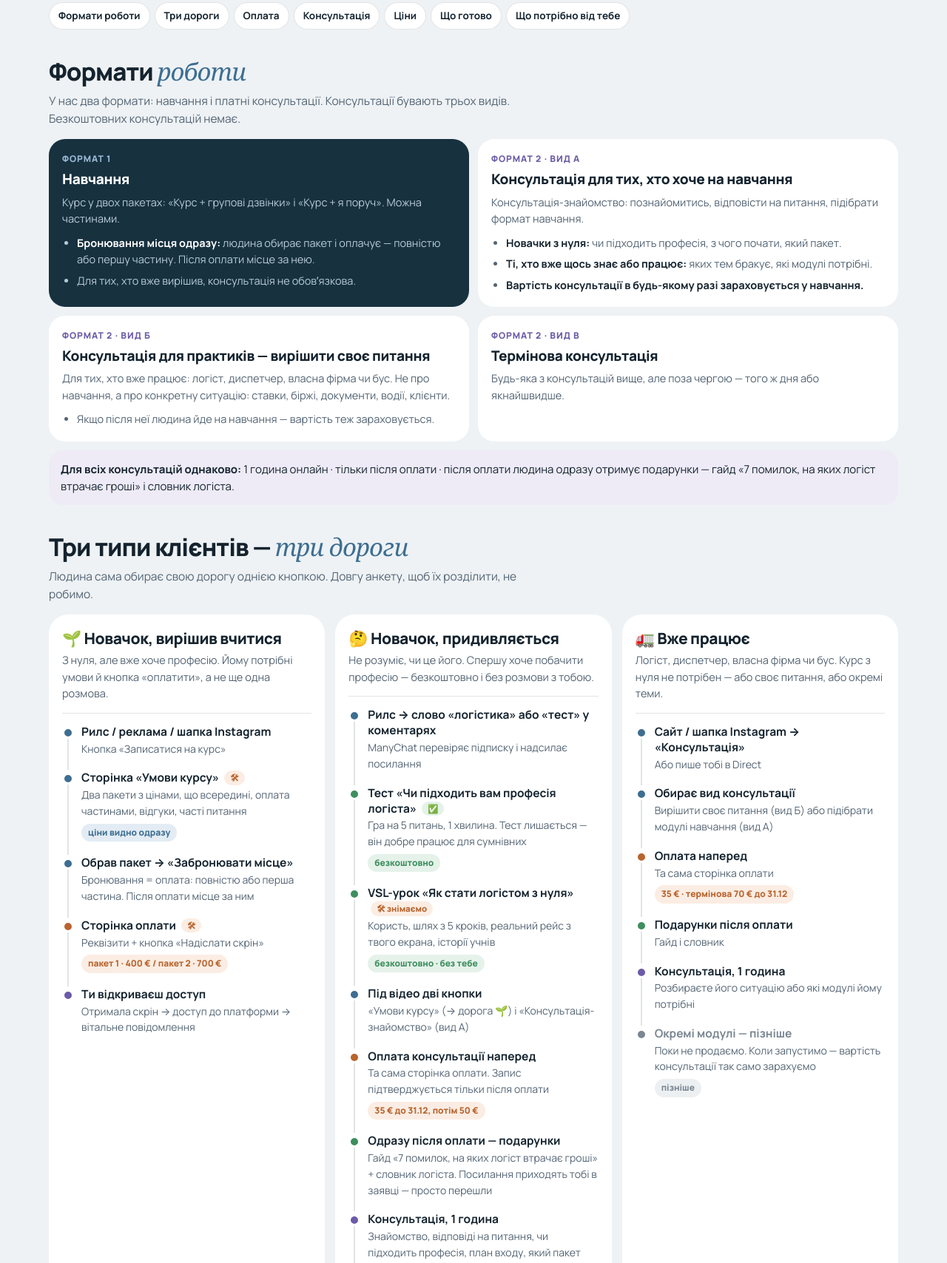
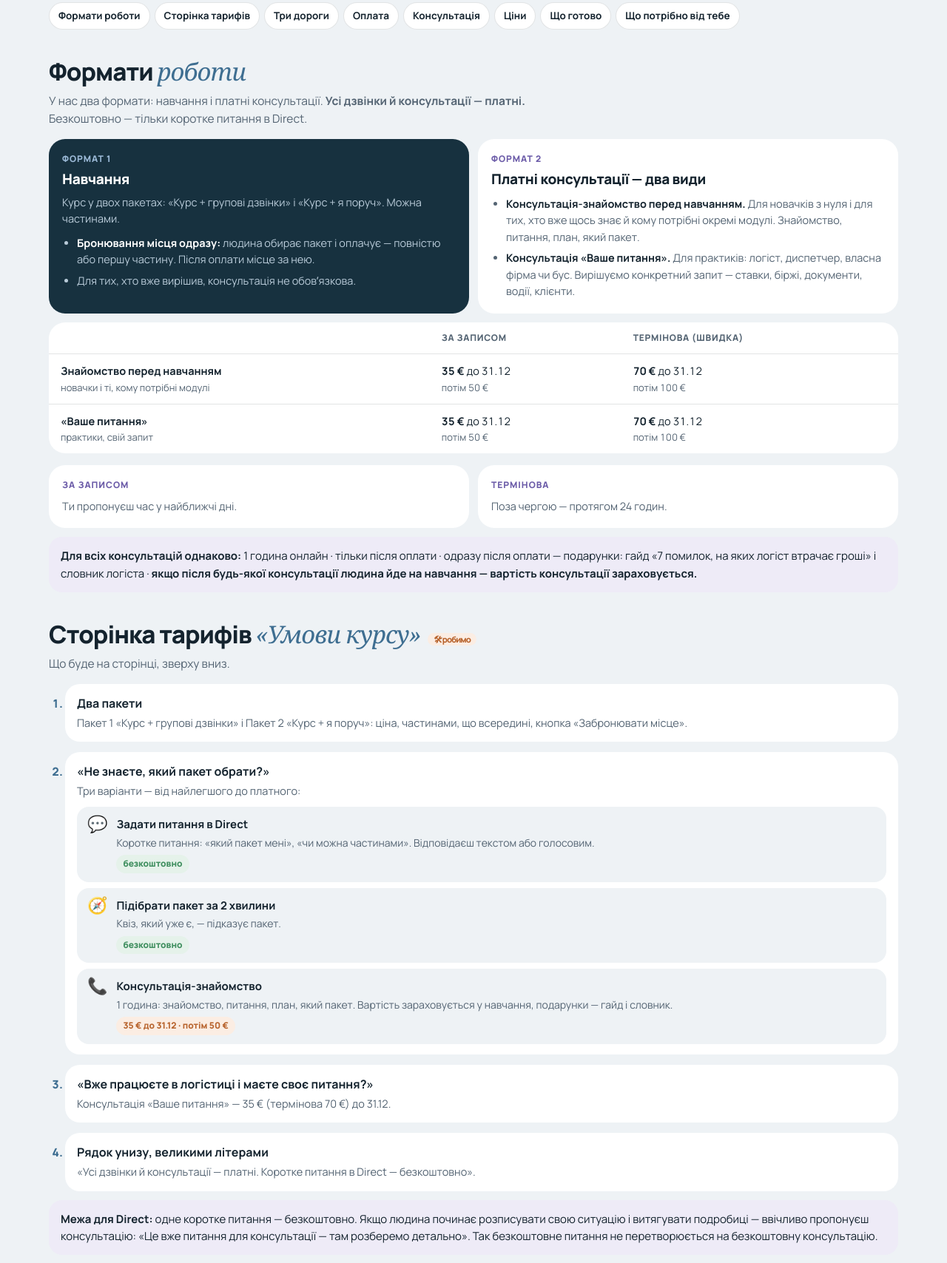
Before and after one commit to biliurveronika-hub/Veronika-Logistics, a plain HTML site: page voronka-4952cccf990826a5aa08fe6139ce8263/index.html in a window 1280 px wide. Shown: the part 286-1994 px from the top of the page at 74% size. Drawn offline with Linux system fonts and the light colour scheme; a web font is replaced by a local one.

Commit message:
Воронка для Вероніки: два види консультацій × за записом/термінова, сторінка тарифів з «Не знаєте, який пакет?» (Direct, квіз, консультація), межа для Direct
Co-Authored-By: Claude Opus 5.5 <noreply@anthropic.com>

```diff
--- a/voronka-4952cccf990826a5aa08fe6139ce8263/index.html
+++ b/voronka-4952cccf990826a5aa08fe6139ce8263/index.html
@@ -172,6 +172,21 @@ tr.later td{color:var(--later)}
 .fcard li{color:var(--muted)} .fcard li b{color:var(--ink)}
 .rule-all{margin-top:12px;background:var(--vero-soft);color:var(--ink);border-radius:18px;padding:14px 16px;font-size:15px}
 @media (max-width:900px){.fmt{grid-template-columns:1fr}}
+.ctable{overflow-x:auto;margin-top:12px;background:var(--surface);border-radius:22px}
+.ctable table{min-width:480px}
+.tsteps{margin:16px 0 0;padding-left:22px;display:grid;gap:14px}
+.tsteps>li{background:var(--surface);border-radius:20px;padding:14px 16px}
+.tsteps>li::marker{font-weight:800;color:var(--accent)}
+.tsteps>li>b{display:block;font-size:16px}
+.tsteps>li>span{display:block;color:var(--muted);font-size:14.5px;margin-top:3px}
+.opts{display:grid;gap:8px;margin-top:10px}
+.opt{display:flex;gap:12px;align-items:flex-start;background:var(--bg);border-radius:16px;padding:12px 14px}
+.oi{font-size:22px;line-height:1}
+.opt b{display:block;font-size:15px}
+.opt span{display:block;color:var(--muted);font-size:14px;margin-top:2px}
+.opt em{display:inline-block;font-style:normal;font-family:var(--sans);font-size:12px;font-weight:800;padding:3px 9px;border-radius:999px;margin-top:6px}
+.opt em.free{background:var(--free-soft);color:var(--free)}
+.opt em.paidt{background:var(--paid-soft);color:var(--paid)}
 .toast{position:fixed;left:50%;bottom:calc(20px + env(safe-area-inset-bottom,0px));transform:translate(-50%,20px);opacity:0;background:var(--deep);color:var(--deep-ink);padding:11px 18px;border-radius:999px;font-weight:700;font-size:14px;transition:.25s;pointer-events:none}
 .toast.on{opacity:1;transform:translate(-50%,0)}
 
@@ -193,7 +208,7 @@ tr.later td{color:var(--later)}
 <header>
   <div class="eyebrow">Veronika Logistics · для Вероніки · 28.11.2026</div>
   <h1>Як працює наша воронка — <em>від рилса до оплати</em></h1>
-  <p class="lede">Тут усе: хто до нас приходить, куди веде кожна кнопка, що тобі приходить у Telegram і що робиш ти. Позначки <span class="st-ok">✅ працює</span> — це вже на сайті, <span class="st-build">🛠 робимо</span> — готуємо зараз. Головне правило: безкоштовно — тільки те, що не забирає твій час (тест, відеоурок, рилси). Будь-яка розмова з тобою — платна консультація.</p>
+  <p class="lede">Тут усе: хто до нас приходить, куди веде кожна кнопка, що тобі приходить у Telegram і що робиш ти. Позначки <span class="st-ok">✅ працює</span> — це вже на сайті, <span class="st-build">🛠 робимо</span> — готуємо зараз. Головне правило: безкоштовно — тільки те, що не забирає твій час (тест, відеоурок, рилси, коротке питання в Direct). Усі дзвінки й консультації — платні.</p>
   <div class="legend">
     <span class="chip c-free"><i></i>Безкоштовно, без тебе</span>
     <span class="chip c-step"><i></i>Сторінка / крок на сайті</span>
@@ -202,13 +217,13 @@ tr.later td{color:var(--later)}
     <span class="chip c-later"><i></i>Пізніше</span>
   </div>
   <nav class="toc" aria-label="Зміст">
-    <a href="#formaty">Формати роботи</a><a href="#dorogy">Три дороги</a><a href="#oplata">Оплата</a><a href="#konsultatsiia">Консультація</a><a href="#tsiny">Ціни</a><a href="#status">Що готово</a><a href="#vid-tebe">Що потрібно від тебе</a>
+    <a href="#formaty">Формати роботи</a><a href="#taryfy">Сторінка тарифів</a><a href="#dorogy">Три дороги</a><a href="#oplata">Оплата</a><a href="#konsultatsiia">Консультація</a><a href="#tsiny">Ціни</a><a href="#status">Що готово</a><a href="#vid-tebe">Що потрібно від тебе</a>
   </nav>
 </header>
 
 <section class="block" id="formaty">
   <h2>Формати <em>роботи</em></h2>
-  <p class="sub">У нас два формати: навчання і платні консультації. Консультації бувають трьох видів. Безкоштовних консультацій немає.</p>
+  <p class="sub">У нас два формати: навчання і платні консультації. <b>Усі дзвінки й консультації — платні.</b> Безкоштовно — тільки коротке питання в Direct.</p>
   <div class="fmt">
     <div class="fcard main">
       <div class="fk">Формат 1</div>
@@ -220,29 +235,49 @@ tr.later td{color:var(--later)}
       </ul>
     </div>
     <div class="fcard">
-      <div class="fk">Формат 2 · вид А</div>
-      <h3>Консультація для тих, хто хоче на навчання</h3>
-      <p>Консультація-знайомство: познайомитись, відповісти на питання, підібрати формат навчання.</p>
+      <div class="fk">Формат 2</div>
+      <h3>Платні консультації — два види</h3>
       <ul>
-        <li><b>Новачки з нуля:</b> чи підходить професія, з чого почати, який пакет.</li>
-        <li><b>Ті, хто вже щось знає або працює:</b> яких тем бракує, які модулі потрібні.</li>
-        <li><b>Вартість консультації в будь-якому разі зараховується у навчання.</b></li>
+        <li><b>Консультація-знайомство перед навчанням.</b> Для новачків з нуля і для тих, хто вже щось знає й кому потрібні окремі модулі. Знайомство, питання, план, який пакет.</li>
+        <li><b>Консультація «Ваше питання».</b> Для практиків: логіст, диспетчер, власна фірма чи бус. Вирішуємо конкретний запит — ставки, біржі, документи, водії, клієнти.</li>
       </ul>
     </div>
-    <div class="fcard">
-      <div class="fk">Формат 2 · вид Б</div>
-      <h3>Консультація для практиків — вирішити своє питання</h3>
-      <p>Для тих, хто вже працює: логіст, диспетчер, власна фірма чи бус. Не про навчання, а про конкретну ситуацію: ставки, біржі, документи, водії, клієнти.</p>
-      <ul><li>Якщо після неї людина йде на навчання — вартість теж зараховується.</li></ul>
-    </div>
-    <div class="fcard">
-      <div class="fk">Формат 2 · вид В</div>
-      <h3>Термінова консультація</h3>
-      <p>Будь-яка з консультацій вище, але поза чергою — того ж дня або якнайшвидше.</p>
-    </div>
   </div>
-  <div class="rule-all"><b>Для всіх консультацій однаково:</b> 1 година онлайн · тільки після оплати · після оплати людина одразу отримує подарунки — гайд «7 помилок, на яких логіст втрачає гроші» і словник логіста.</div>
+
+  <div class="ctable">
+    <table>
+      <thead><tr><th></th><th>За записом</th><th>Термінова (швидка)</th></tr></thead>
+      <tbody>
+        <tr><td><b>Знайомство перед навчанням</b><span class="s">новачки і ті, кому потрібні модулі</span></td><td><b>35 €</b> до 31.12<span class="s">потім 50 €</span></td><td><b>70 €</b> до 31.12<span class="s">потім 100 €</span></td></tr>
+        <tr><td><b>«Ваше питання»</b><span class="s">практики, свій запит</span></td><td><b>35 €</b> до 31.12<span class="s">потім 50 €</span></td><td><b>70 €</b> до 31.12<span class="s">потім 100 €</span></td></tr>
+      </tbody>
+    </table>
+  </div>
+  <div class="fmt">
+    <div class="fcard"><div class="fk">За записом</div><p>Ти пропонуєш час у найближчі дні.</p></div>
+    <div class="fcard"><div class="fk">Термінова</div><p>Поза чергою — протягом 24 годин.</p></div>
+  </div>
+  <div class="rule-all"><b>Для всіх консультацій однаково:</b> 1 година онлайн · тільки після оплати · одразу після оплати — подарунки: гайд «7 помилок, на яких логіст втрачає гроші» і словник логіста · <b>якщо після будь-якої консультації людина йде на навчання — вартість консультації зараховується.</b></div>
 </section>
+
+<section class="block" id="taryfy">
+  <h2>Сторінка тарифів <em>«Умови курсу»</em> <span class="st-build">🛠 робимо</span></h2>
+  <p class="sub">Що буде на сторінці, зверху вниз.</p>
+  <ol class="tsteps">
+    <li><b>Два пакети</b><span>Пакет 1 «Курс + групові дзвінки» і Пакет 2 «Курс + я поруч»: ціна, частинами, що всередині, кнопка «Забронювати місце».</span></li>
+    <li><b>«Не знаєте, який пакет обрати?»</b><span>Три варіанти — від найлегшого до платного:</span>
+      <div class="opts">
+        <div class="opt"><div class="oi">💬</div><div><b>Задати питання в Direct</b><span>Коротке питання: «який пакет мені», «чи можна частинами». Відповідаєш текстом або голосовим.</span><em class="free">безкоштовно</em></div></div>
+        <div class="opt"><div class="oi">🧭</div><div><b>Підібрати пакет за 2 хвилини</b><span>Квіз, який уже є, — підказує пакет.</span><em class="free">безкоштовно</em></div></div>
+        <div class="opt"><div class="oi">📞</div><div><b>Консультація-знайомство</b><span>1 година: знайомство, питання, план, який пакет. Вартість зараховується у навчання, подарунки — гайд і словник.</span><em class="paidt">35 € до 31.12 · потім 50 €</em></div></div>
+      </div>
+    </li>
+    <li><b>«Вже працюєте в логістиці і маєте своє питання?»</b><span>Консультація «Ваше питання» — 35 € (термінова 70 €) до 31.12.</span></li>
+    <li><b>Рядок унизу, великими літерами</b><span>«Усі дзвінки й консультації — платні. Коротке питання в Direct — безкоштовно».</span></li>
+  </ol>
+  <div class="rule-all"><b>Межа для Direct:</b> одне коротке питання — безкоштовно. Якщо людина починає розписувати свою ситуацію і витягувати подробиці — ввічливо пропонуєш консультацію: «Це вже питання для консультації — там розберемо детально». Так безкоштовне питання не перетворюється на безкоштовну консультацію.</div>
+</section>
+
 
 <section class="block" id="dorogy">
   <h2>Три типи клієнтів — <em>три дороги</em></h2>
@@ -262,7 +297,7 @@ tr.later td{color:var(--later)}
         <li class="st paid"><span class="dot"></span><b>Сторінка оплати <span class="st-build">🛠</span></b><span class="d">Реквізити + кнопка «Надіслати скрін»</span><span class="tag">пакет 1 · 400 € / пакет 2 · 700 €</span></li>
         <li class="st vero"><span class="dot"></span><b>Ти відкриваєш доступ</b><span class="d">Отримала скрін → доступ до платформи → вітальне повідомлення</span></li>
       </ol>
-      <div class="alt"><b>Не знає, який пакет обрати?</b> Кнопка «Не знаю, який пакет» → короткий квіз <span class="st-ok">✅</span>, 4–6 питань → він підказує пакет. Хто після квізу все ще сумнівається — на консультацію-знайомство (дорога 🤔), її вартість зараховується в навчання.</div>
+      <div class="alt"><b>Не знає, який пакет обрати?</b> На сторінці тарифів три варіанти: коротке питання в Direct (безкоштовно), квіз «Підібрати пакет» <span class="st-ok">✅</span> (безкоштовно) або консультація-знайомство за 35 € — її вартість зараховується у навчання.</div>
     </article>
 
     <article class="lane" id="l2" role="tabpanel" aria-labelledby="t2">
@@ -271,7 +306,7 @@ tr.later td{color:var(--later)}
         <li class="st step"><span class="dot"></span><b>Рилс → слово «логістика» або «тест» у коментарях</b><span class="d">ManyChat перевіряє підписку і надсилає посилання</span></li>
         <li class="st free"><span class="dot"></span><b>Тест «Чи підходить вам професія логіста» <span class="st-ok">✅</span></b><span class="d">Гра на 5 питань, 1 хвилина. Тест лишається — він добре працює для сумнівних</span><span class="tag">безкоштовно</span></li>
         <li class="st free"><span class="dot"></span><b>VSL-урок «Як стати логістом з нуля» <span class="st-build">🛠 знімаємо</span></b><span class="d">Користь, шлях з 5 кроків, реальний рейс з твого екрана, історії учнів</span><span class="tag">безкоштовно · без тебе</span></li>
-        <li class="st step"><span class="dot"></span><b>Під відео дві кнопки</b><span class="d">«Умови курсу» (→ дорога 🌱) і «Консультація-знайомство» (вид А)</span></li>
+        <li class="st step"><span class="dot"></span><b>Під відео дві кнопки</b><span class="d">«Умови курсу» (→ дорога 🌱) і «Консультація-знайомство»</span></li>
         <li class="st paid"><span class="dot"></span><b>Оплата консультації наперед</b><span class="d">Та сама сторінка оплати. Запис підтверджується тільки після оплати</span><span class="tag">35 € до 31.12, потім 50 €</span></li>
         <li class="st free"><span class="dot"></span><b>Одразу після оплати — подарунки</b><span class="d">Гайд «7 помилок, на яких логіст втрачає гроші» + словник логіста. Посилання приходять тобі в заявці — просто перешли</span></li>
         <li class="st vero"><span class="dot"></span><b>Консультація, 1 година</b><span class="d">Знайомство, відповіді на питання, чи підходить професія, план входу, який пакет</span></li>
@@ -284,7 +319,7 @@ tr.later td{color:var(--later)}
       <div class="lane-h"><div class="who">🚛 Вже працює</div><p>Логіст, диспетчер, власна фірма чи бус. Курс з нуля не потрібен — або своє питання, або окремі теми.</p></div>
       <ol class="flow">
         <li class="st step"><span class="dot"></span><b>Сайт / шапка Instagram → «Консультація»</b><span class="d">Або пише тобі в Direct</span></li>
-        <li class="st step"><span class="dot"></span><b>Обирає вид консультації</b><span class="d">Вирішити своє питання (вид Б) або підібрати модулі навчання (вид А)</span></li>
+        <li class="st step"><span class="dot"></span><b>Обирає вид консультації</b><span class="d">«Ваше питання» — вирішити свій запит, або знайомство перед навчанням — підібрати модулі. Звичайна чи термінова</span></li>
         <li class="st paid"><span class="dot"></span><b>Оплата наперед</b><span class="d">Та сама сторінка оплати</span><span class="tag">35 € · термінова 70 € до 31.12</span></li>
         <li class="st free"><span class="dot"></span><b>Подарунки після оплати</b><span class="d">Гайд і словник</span></li>
         <li class="st vero"><span class="dot"></span><b>Консультація, 1 година</b><span class="d">Розбираєте його ситуацію або які модулі йому потрібні</span></li>
@@ -302,7 +337,7 @@ tr.later td{color:var(--later)}
       <p>Оплату карткою прямо на сайті поки не підключаємо: для цього потрібна фірма. Тому робимо одну приховану сторінку з твоїми реквізитами. На неї ведуть усі кнопки «Оплатити» — з сайту, з ManyChat і з Telegram-бота. Якщо реквізити зміняться, міняємо в одному місці.</p>
     </div>
     <ol>
-      <li><b>Кнопка знає, що купують.</b> Наприклад <code>?p=konsult</code>, <code>?p=terminova</code>, <code>?p=kurs1</code>, <code>?p=kurs2</code> — на сторінці одразу потрібна сума.</li>
+      <li><b>Кнопка знає, що купують.</b> Наприклад <code>?p=znayomstvo</code>, <code>?p=pytannia</code>, <code>?p=terminova</code>, <code>?p=kurs1</code>, <code>?p=kurs2</code> — на сторінці одразу потрібна сума.</li>
       <li><b>Реквізити</b> (вже є) з кнопкою «Скопіювати».</li>
       <li><b>«Я оплатив(ла) — надіслати скрін»</b> → відкривається чат з тобою з готовим текстом: що оплачено і скільки.</li>
       <li><b>Ти перевіряєш надходження</b> → доступ до курсу (місце заброньоване) або час консультації + подарунки.</li>
@@ -317,7 +352,7 @@ tr.later td{color:var(--later)}
   <p class="sub">Пропозиція, як розподілити годину, щоб у кінці була природна пропозиція курсу. Змінюй під себе.</p>
   <div class="plan">
     <div class="plan-row"><div class="t">0–5 хв</div><div><b>Знайомство</b><span>Хто людина, де живе, чим займається зараз, звідки дізналась про тебе.</span></div></div>
-    <div class="plan-row"><div class="t">5–25 хв</div><div><b>Її ситуація</b><span>Навіщо їй логістика, що лякає, скільки часу є, яка мова (польська, англійська). Для практика (вид Б) — одразу його конкретне питання, і далі план під нього.</span></div></div>
+    <div class="plan-row"><div class="t">5–25 хв</div><div><b>Її ситуація</b><span>Навіщо їй логістика, що лякає, скільки часу є, яка мова (польська, англійська). На консультації «Ваше питання» — одразу його запит, і далі вся година під нього.</span></div></div>
     <div class="plan-row"><div class="t">25–45 хв</div><div><b>Чи підходить і план входу</b><span>Чесно: чи це її. Що треба вивчити, скільки часу до першої роботи, з чого почати саме їй.</span></div></div>
     <div class="plan-row"><div class="t">45–55 хв</div><div><b>Курс зсередини і пакет</b><span>Покажи платформу, поясни різницю пакетів, порадь один. Нагадай, що вартість консультації зараховується у навчання.</span></div></div>
     <div class="plan-row"><div class="t">55–60 хв</div><div><b>Питання і наступний крок</b><span>Відповідаєш на питання, домовляєтесь про наступний крок — бронювання місця.</span></div></div>
@@ -332,9 +367,9 @@ tr.later td{color:var(--later)}
       <tbody>
         <tr><td><b>Пакет 1 · Курс + групові дзвінки</b><span class="s">8 модулів, 6 тижнів, 2 групові розбори, доступ на рік · бронювання місця = оплата</span></td><td>🌱 вміє вчитися сам</td><td><b>350 €</b> до 5.12<span class="s">2 × 175 €</span></td><td>400 €<span class="s">частинами</span></td></tr>
         <tr><td><b>Пакет 2 · Курс + я поруч</b><span class="s">усе з пакета 1 + 6 особистих дзвінків, перевірка домашніх, резюме, пробна співбесіда</span></td><td>🌱 з нуля, хоче на роботу швидше</td><td><b>600 €</b> до 5.12<span class="s">3 × 200 €</span></td><td>700 €<span class="s">частинами</span></td></tr>
-        <tr><td><b>Консультація для навчання (вид А)</b><span class="s">знайомство · 1 година · 🎁 гайд + словник · вартість зараховується у навчання</span></td><td>🤔 новачки і 🚛 кому потрібні модулі</td><td><b>35 €</b> до 31.12</td><td>50 €</td></tr>
-        <tr><td><b>Консультація для практиків (вид Б)</b><span class="s">вирішити своє питання · 1 година · 🎁 гайд + словник</span></td><td>🚛</td><td><b>35 €</b> до 31.12</td><td>50 €</td></tr>
-        <tr><td><b>Термінова консультація (вид В)</b><span class="s">будь-яка з консультацій, поза чергою</span></td><td>усі</td><td><b>70 €</b> до 31.12</td><td>100 €</td></tr>
+        <tr><td><b>Консультація-знайомство перед навчанням</b><span class="s">1 година · 🎁 гайд + словник · вартість зараховується у навчання</span></td><td>🤔 новачки і 🚛 кому потрібні модулі</td><td><b>35 €</b> · термінова <b>70 €</b><span class="s">до 31.12</span></td><td>50 € · термінова 100 €</td></tr>
+        <tr><td><b>Консультація «Ваше питання»</b><span class="s">свій запит · 1 година · 🎁 гайд + словник</span></td><td>🚛 практики</td><td><b>35 €</b> · термінова <b>70 €</b><span class="s">до 31.12</span></td><td>50 € · термінова 100 €</td></tr>
+        <tr><td><b>Коротке питання в Direct</b><span class="s">текстом або голосовим, без дзвінка</span></td><td>усі</td><td>безкоштовно</td><td>безкоштовно</td></tr>
         <tr class="later"><td><b>Модулі для практиків (05 + 07)</b><span class="s">поки не продаємо</span></td><td>🚛</td><td>—</td><td>пізніше</td></tr>
       </tbody>
     </table>
```
